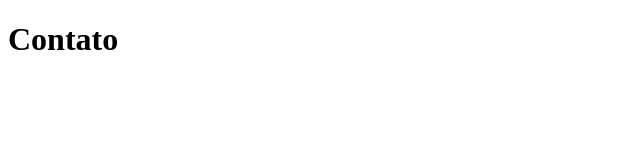
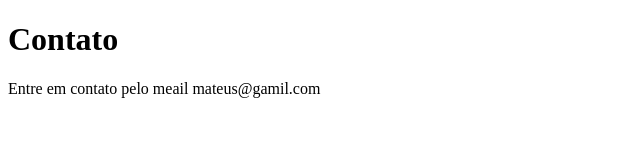
Before and after one commit to Mateus-A-Braz/sistema-de-cadastro, a plain HTML site: page contato.html in a window 1280 px wide. Shown: the whole page, without its empty margins (0-640 px from the left). Drawn offline with Linux system fonts and the light colour scheme.

Commit message:
adicionando o email de contato

```diff
--- a/contato.html
+++ b/contato.html
@@ -8,5 +8,6 @@
 </head>
 <body>
     <h1>Contato</h1>
+    <p>Entre em contato pelo meail mateus@gamil.com</p>
 </body>
 </html>
```
